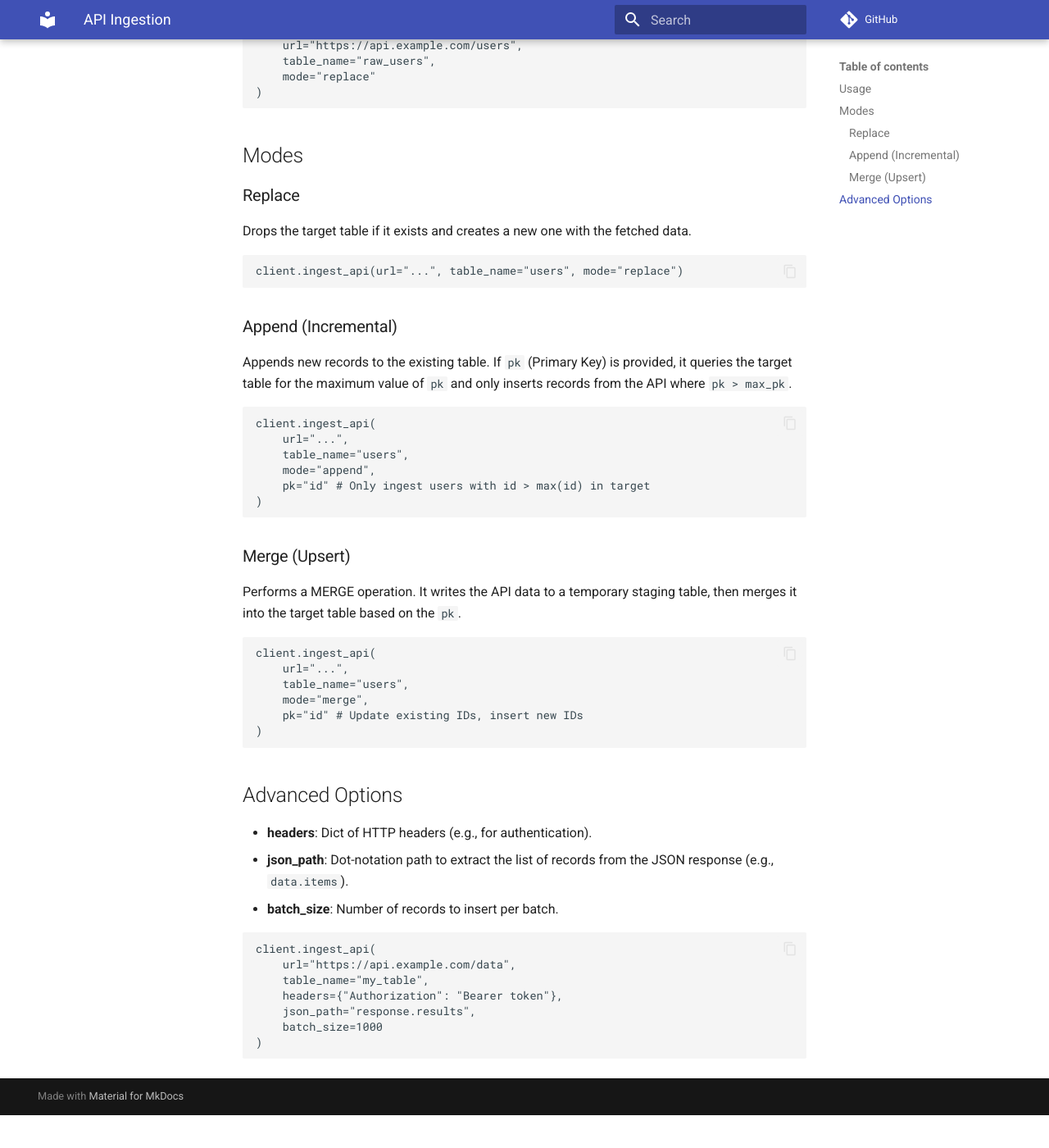
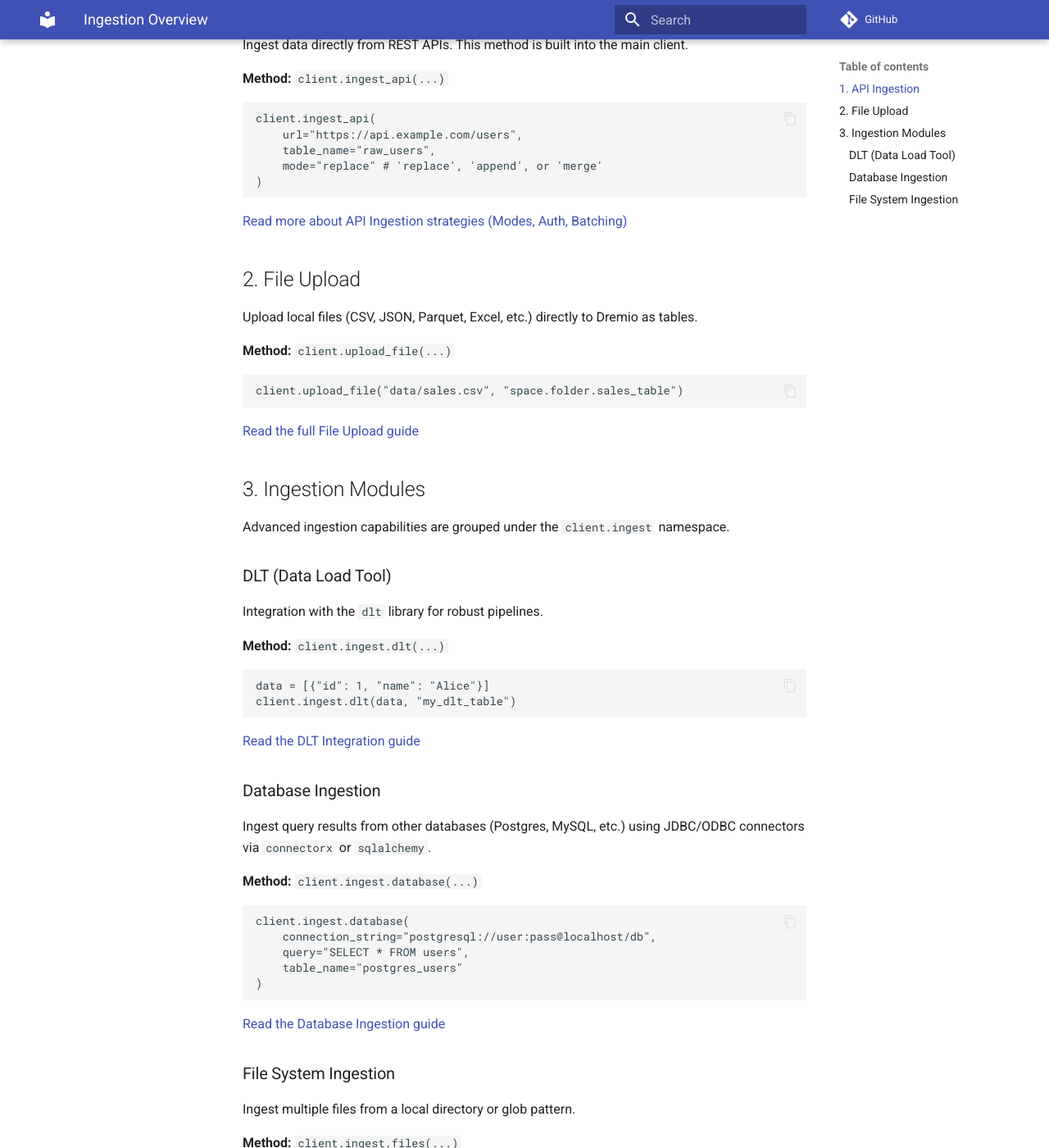
Before and after one commit to developer-advocacy-dremio/dremio-cloud-dremioframe, an MkDocs documentation site: the page built from docs/data_engineering/ingestion.md, in a window 1280 px wide and 1400 px high, scrolled down 328 px. Shown: the whole window at 82% size. Built offline with MkDocs 1.6.1 and Material for MkDocs 9.7.7, drawn with Linux system fonts in a browser that asks for light colours; comment, search, counter and statistics services are not loaded; before the commit the page ends 1688 px from its top, so only the background shows below that; some of the changed text lies outside the part shown.

Commit message:
doc enhancements" "

````diff
--- a/docs/data_engineering/ingestion.md
+++ b/docs/data_engineering/ingestion.md
@@ -1,62 +1,76 @@
-# API Ingestion
+# Ingestion Overview
 
-DremioFrame provides a utility to easily ingest data from REST APIs into Dremio tables.
+DremioFrame provides multiple ways to ingest data into Dremio, ranging from simple API calls to complex file system and database integrations.
 
-## Usage
+## 1. API Ingestion
+
+Ingest data directly from REST APIs. This method is built into the main client.
+
+**Method:** `client.ingest_api(...)`
 
 ```python
 client.ingest_api(
     url="https://api.example.com/users",
     table_name="raw_users",
-    mode="replace"
+    mode="replace" # 'replace', 'append', or 'merge'
 )
 ```
 
-## Modes
+[Read more about API Ingestion strategies (Modes, Auth, Batching)](ingestion_patterns.md)
 
-### Replace
-Drops the target table if it exists and creates a new one with the fetched data.
+## 2. File Upload
+
+Upload local files (CSV, JSON, Parquet, Excel, etc.) directly to Dremio as tables.
+
+**Method:** `client.upload_file(...)`
 
 ```python
-client.ingest_api(url="...", table_name="users", mode="replace")
+client.upload_file("data/sales.csv", "space.folder.sales_table")
 ```
 
-### Append (Incremental)
-Appends new records to the existing table. If `pk` (Primary Key) is provided, it queries the target table for the maximum value of `pk` and only inserts records from the API where `pk > max_pk`.
+[Read the full File Upload guide](file_upload.md)
+
+## 3. Ingestion Modules
+
+Advanced ingestion capabilities are grouped under the `client.ingest` namespace.
+
+### DLT (Data Load Tool)
+
+Integration with the `dlt` library for robust pipelines.
+
+**Method:** `client.ingest.dlt(...)`
 
 ```python
-client.ingest_api(
-    url="...",
-    table_name="users",
-    mode="append",
-    pk="id" # Only ingest users with id > max(id) in target
+data = [{"id": 1, "name": "Alice"}]
+client.ingest.dlt(data, "my_dlt_table")
+```
+
+[Read the DLT Integration guide](dlt_integration.md)
+
+### Database Ingestion
+
+Ingest query results from other databases (Postgres, MySQL, etc.) using JDBC/ODBC connectors via `connectorx` or `sqlalchemy`.
+
+**Method:** `client.ingest.database(...)`
+
+```python
+client.ingest.database(
+    connection_string="postgresql://user:pass@localhost/db",
+    query="SELECT * FROM users",
+    table_name="postgres_users"
 )
 ```
 
-### Merge (Upsert)
-Performs a MERGE operation. It writes the API data to a temporary staging table, then merges it into the target table based on the `pk`.
+[Read the Database Ingestion guide](database_ingestion.md)
+
+### File System Ingestion
+
+Ingest multiple files from a local directory or glob pattern.
+
+**Method:** `client.ingest.files(...)`
 
 ```python
-client.ingest_api(
-    url="...",
-    table_name="users",
-    mode="merge",
-    pk="id" # Update existing IDs, insert new IDs
-)
+client.ingest.files("data/*.parquet", "my_dataset")
 ```
 
-## Advanced Options
-
-- **headers**: Dict of HTTP headers (e.g., for authentication).
-- **json_path**: Dot-notation path to extract the list of records from the JSON response (e.g., `data.items`).
-- **batch_size**: Number of records to insert per batch.
-
-```python
-client.ingest_api(
-    url="https://api.example.com/data",
-    table_name="my_table",
-    headers={"Authorization": "Bearer token"},
-    json_path="response.results",
-    batch_size=1000
-)
-```
+[Read the File System Ingestion guide](file_system_ingestion.md)
````
Also changed, not shown: docs/getting_started/configuration.md (+1 -0 lines).
